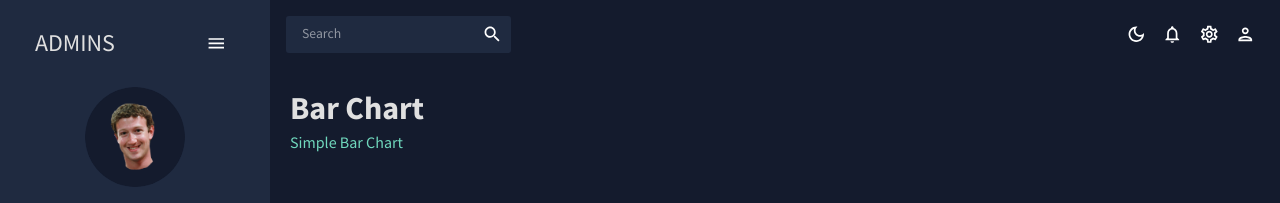
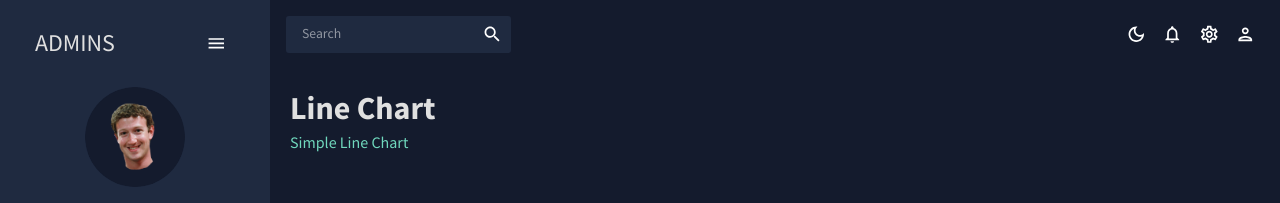
Before and after one commit to amator82/React-Admin-Dashboard, a React (Create React App) app: page /line in a window 1280 px wide. Shown: the top 203 px of the page. Built offline with nearby package versions, Linux system fonts and the light colour scheme; the HTML template or start-up script is replaced by a standard one.

Commit message:
change Line scene title

```diff
--- a/src/scenes/line/index.jsx
+++ b/src/scenes/line/index.jsx
@@ -8,7 +8,7 @@
 const Line = () => {
     return (
         <Box m='20px'>
-            <Header title='Bar Chart' subtitle='Simple Bar Chart' />
+            <Header title='Line Chart' subtitle='Simple Line Chart' />
             <Box height='75vh'>
                 <LineChart />
             </Box>
```
